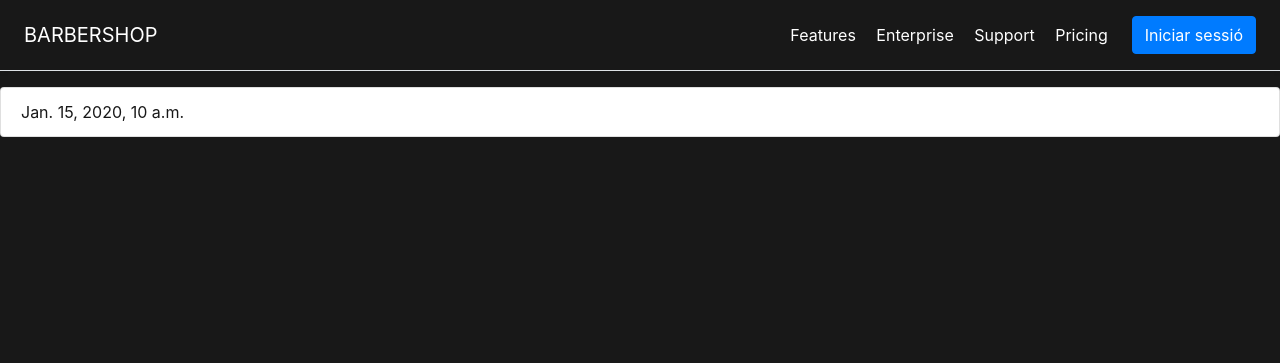
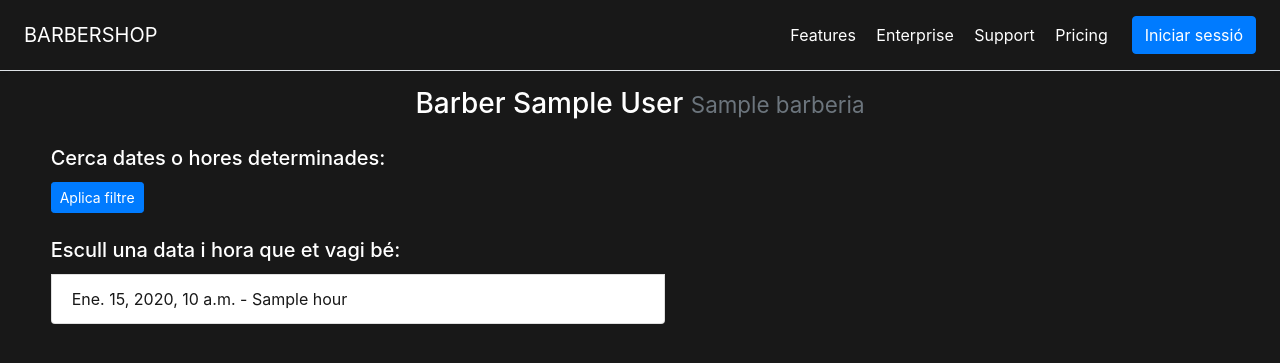
Before and after one commit to pau1838/BarberShop_act1, a Django app: template apps/barberShopApp/templates/barber_calendar.html in a window 1280 px wide. Shown: the top 363 px of the page. Run offline with Django 3.2, Linux system fonts and the light colour scheme; tables that the repository leaves empty hold one stand-in row (values such as "Sample post"); the template is opened without the code that fills it: values that come from a table or form of the project are taken from there, most other values are stand-ins (such as "Sample title", 1, 10 or a date in 2020); parts of the project's set-up code (start-up, migrations or seed data) failed here and were passed over; some libraries are stand-ins or nearby versions.

Commit message:
barber_calendar template completed

```diff
--- a/BarberShop/settings.py
+++ b/BarberShop/settings.py
@@ -102,17 +102,18 @@
     },
 ]
 
+DATE_INPUT_FORMATS = ['%d-%m-%Y']
 
 # Internationalization
 # https://docs.djangoproject.com/en/3.0/topics/i18n/
 
-LANGUAGE_CODE = 'en-us'
+LANGUAGE_CODE = 'es'
 
 TIME_ZONE = 'UTC'
 
 USE_I18N = True
 
-USE_L10N = True
+USE_L10N = False
 
 USE_TZ = True
 
--- a/apps/barberShopApp/models/managementModels.py
+++ b/apps/barberShopApp/models/managementModels.py
@@ -6,7 +6,8 @@
 class Cita(models.Model):
     barber = models.ForeignKey(Barber, on_delete=models.CASCADE, related_name='appointments')
     client = models.ForeignKey(Client, on_delete=models.CASCADE, related_name='appointments', null=True, blank=True)
-    date = models.DateTimeField()
+    date = models.DateField()
+    hour = models.TimeField()
 
 
 class Barberia(models.Model):
--- a/apps/barberShopApp/static/style/style.css
+++ b/apps/barberShopApp/static/style/style.css
@@ -24,6 +24,30 @@
     margin: auto;
 }
 
+.filter{
+    margin-left: 2%;
+}
+
 .list-group-item{
     color: #181818;
+    width: 50%;
 }
+
+.filter-form{
+    margin-left: 2%;
+    margin-top: 2%;
+
+}
+
+.list-hours{
+    margin-top: 2%;
+    margin-left: 2%;
+}
+
+.filter-title{
+    margin-bottom: 1%;
+}
+
+.not-found-hours{
+    color: #fff500;
+}
--- a/apps/barberShopApp/templates/barber_calendar.html
+++ b/apps/barberShopApp/templates/barber_calendar.html
@@ -7,11 +7,33 @@
     <title>Barber Calendar</title>
 </head>
 <body>
-    <ul class="list-group">
-      {% for apt in appointments %}
-        <li class="list-group-item">{{ apt.date }}</li>
-      {% endfor %}
-    </ul>
+    <div class="barber-description">
+        <h3>
+          Barber {{ barber.first_name }} {{ barber.last_name }}
+          <small class="text-muted">{{ barber.barberShop }}</small>
+        </h3>
+    </div>
+    <div class="filter">
+        <div class="filter-form">
+            <h5 class="filter-title">Cerca dates o hores determinades:</h5>
+            <form method="get">
+                {{ filter.form.as_p }}
+                <button type="Filtra" class="btn btn-primary btn-sm">Aplica filtre</button>
+            </form>
+        </div>
+        <div class="list-hours">
+            <h5 class="filter-title">Escull una data i hora que et vagi bé:</h5>
+            {% if filter.qs.count == 0 %}
+                <h7 class="not-found-hours">No s'han trobat hores disponibles amb aquest filtre.</h7>
+            {% else %}
+                 {% for apt in filter.qs %}
+                    <a href="/barbershop/{{barber_shop.pk}}/barber/{{barber.pk}}/cita/{{ apt.pk }}" class="list-group-item list-group-item-action">
+                        {{ apt.date }} - {{ apt.hour }}
+                    </a>
+                 {% endfor %}
+            {% endif %}
+        </div>
+    </div>
 </body>
 </html>
 {% endblock %}
--- a/apps/barberShopApp/urls.py
+++ b/apps/barberShopApp/urls.py
@@ -5,4 +5,5 @@
     path('', views.index, name='index'),
     path('barbershop/<int:pk>/', views.barbers_list, name='barbers_list'),
     path('barbershop/<int:pk_bs>/barber/<int:pk_b>/', views.barber_detail, name='barber_detail'),
+    path('barbershop/<int:pk_bs>/barber/<int:pk_b>/cita/<int:pk_p>/', views.appointment_reserve, name='appointment_reserve'),
 ]
--- a/requirements.txt
+++ b/requirements.txt
@@ -1,3 +1,3 @@
 Django>=3.0.2,<3.1.0
 Pillow==7.0.0
-django-filter==1.0.0
+django-filter==2.2.0
```
Also changed, not shown: apps/barberShopApp/filters.py (added, +10 -0 lines), apps/barberShopApp/templates/appointment_reserve.html (added, +14 -0 lines), apps/barberShopApp/views.py (+18 -5 lines).
